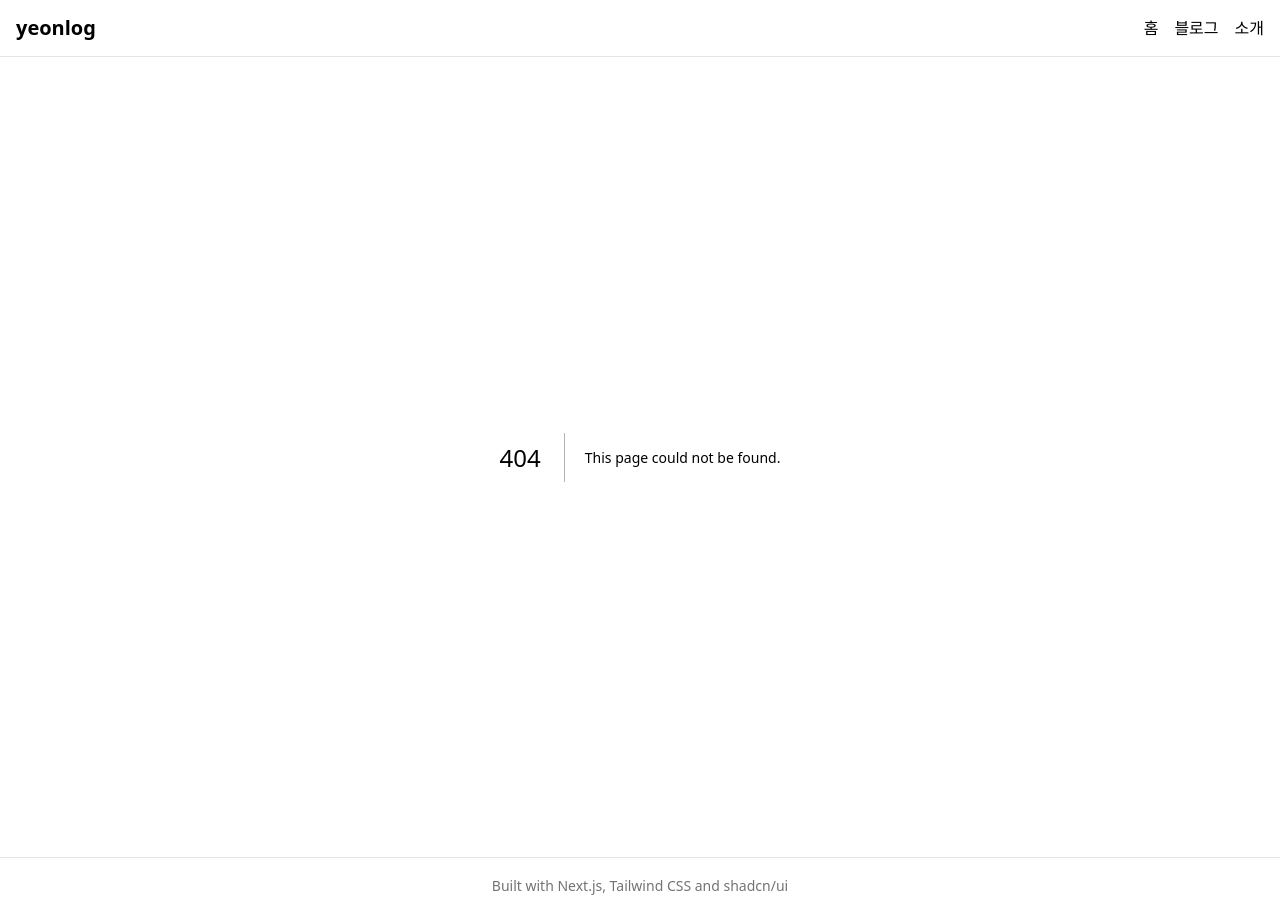
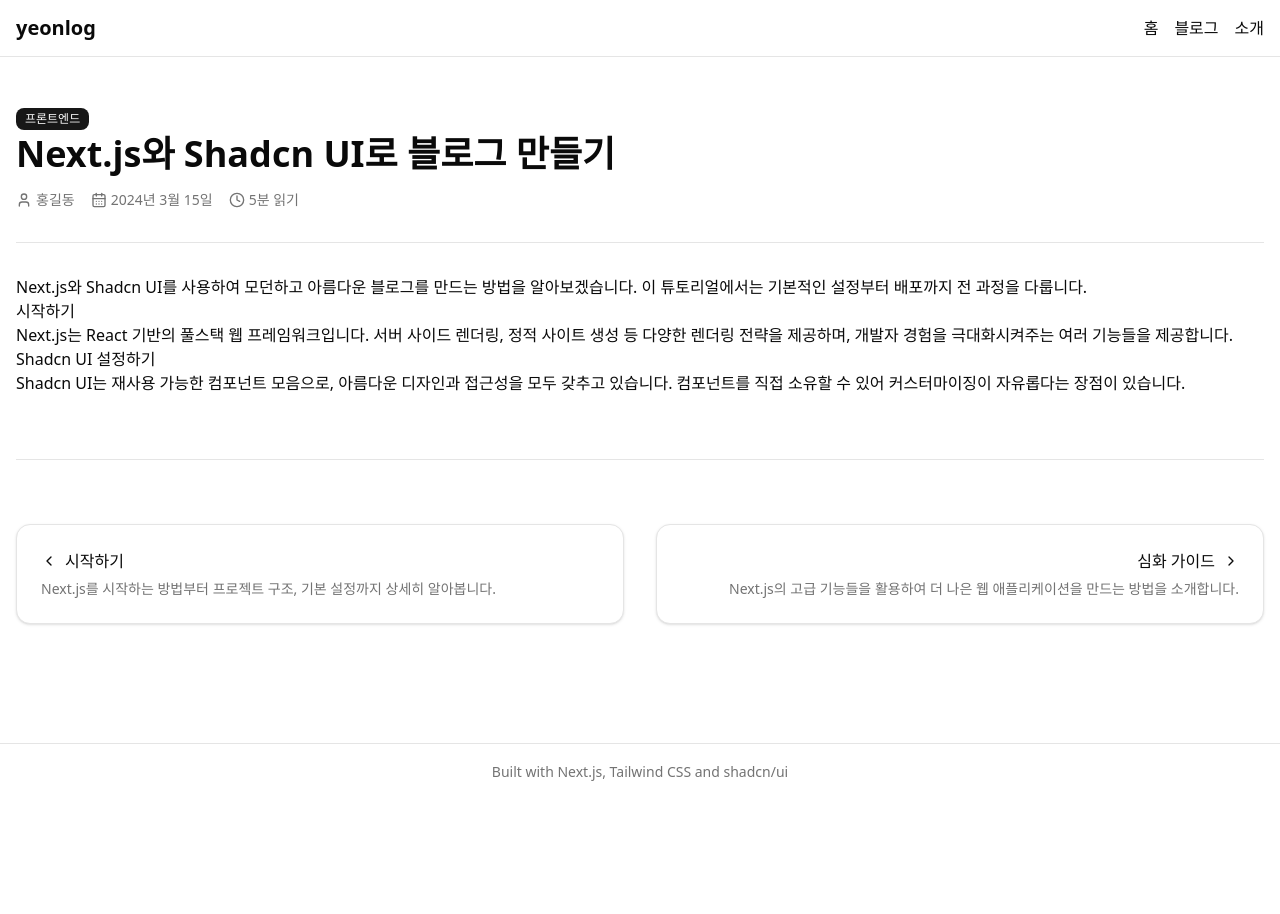
Before and after one commit to yeooonn/yeonlog, a Next.js app: page /blog/1 in a window 1280 px wide. Before the commit this address had no page. After the commit the page ends 800 px from the top, so only its background shows below. Built offline with nearby package versions, Linux system fonts and the light colour scheme.

Commit message:
Feat: 블로그 상세페이지 개발
- 동적 라우트 구현
- URL 추가

```diff
--- /dev/null
+++ b/app/blog/[id]/page.tsx
@@ -0,0 +1,91 @@
+import Link from 'next/link';
+import { Separator } from '@/components/ui/separator';
+import { Badge } from '@/components/ui/badge';
+import { CalendarDays, Clock, User } from 'lucide-react';
+import { ChevronLeft, ChevronRight } from 'lucide-react';
+import { Card, CardHeader, CardTitle, CardDescription } from '@/components/ui/card';
+
+export default function BlogPost() {
+  return (
+    <article className="container mx-auto px-4 py-12">
+      {/* 블로그 헤더 */}
+      <div className="space-y-4">
+        <div className="space-y-1">
+          <Badge>프론트엔드</Badge>
+          <h1 className="text-4xl font-bold">Next.js와 Shadcn UI로 블로그 만들기</h1>
+        </div>
+
+        {/* 메타 정보 */}
+        <div className="text-muted-foreground flex gap-4 text-sm">
+          <div className="flex items-center gap-1">
+            <User className="h-4 w-4" />
+            <span>홍길동</span>
+          </div>
+          <div className="flex items-center gap-1">
+            <CalendarDays className="h-4 w-4" />
+            <span>2024년 3월 15일</span>
+          </div>
+          <div className="flex items-center gap-1">
+            <Clock className="h-4 w-4" />
+            <span>5분 읽기</span>
+          </div>
+        </div>
+      </div>
+
+      <Separator className="my-8" />
+
+      {/* 블로그 본문 */}
+      <div className="prose prose-slate dark:prose-invert max-w-none">
+        <p className="lead">
+          Next.js와 Shadcn UI를 사용하여 모던하고 아름다운 블로그를 만드는 방법을 알아보겠습니다. 이
+          튜토리얼에서는 기본적인 설정부터 배포까지 전 과정을 다룹니다.
+        </p>
+
+        <h2>시작하기</h2>
+        <p>
+          Next.js는 React 기반의 풀스택 웹 프레임워크입니다. 서버 사이드 렌더링, 정적 사이트 생성 등
+          다양한 렌더링 전략을 제공하며, 개발자 경험을 극대화시켜주는 여러 기능들을 제공합니다.
+        </p>
+
+        <h2>Shadcn UI 설정하기</h2>
+        <p>
+          Shadcn UI는 재사용 가능한 컴포넌트 모음으로, 아름다운 디자인과 접근성을 모두 갖추고
+          있습니다. 컴포넌트를 직접 소유할 수 있어 커스터마이징이 자유롭다는 장점이 있습니다.
+        </p>
+      </div>
+
+      <Separator className="my-16" />
+
+      {/* 이전/다음 포스트 네비게이션 */}
+      <nav className="grid grid-cols-2 gap-8">
+        <Link href="/blog/previous-post">
+          <Card className="group hover:bg-muted/50 transition-colors">
+            <CardHeader>
+              <CardTitle className="flex items-center gap-2 text-base font-medium">
+                <ChevronLeft className="h-4 w-4" />
+                <span>시작하기</span>
+              </CardTitle>
+              <CardDescription className="line-clamp-2">
+                Next.js를 시작하는 방법부터 프로젝트 구조, 기본 설정까지 상세히 알아봅니다.
+              </CardDescription>
+            </CardHeader>
+          </Card>
+        </Link>
+
+        <Link href="/blog/next-post" className="text-right">
+          <Card className="group hover:bg-muted/50 transition-colors">
+            <CardHeader>
+              <CardTitle className="flex items-center justify-end gap-2 text-base font-medium">
+                <span>심화 가이드</span>
+                <ChevronRight className="h-4 w-4" />
+              </CardTitle>
+              <CardDescription className="line-clamp-2">
+                Next.js의 고급 기능들을 활용하여 더 나은 웹 애플리케이션을 만드는 방법을 소개합니다.
+              </CardDescription>
+            </CardHeader>
+          </Card>
+        </Link>
+      </nav>
+    </article>
+  );
+}
--- a/components/common/Header.tsx
+++ b/components/common/Header.tsx
@@ -5,14 +5,14 @@ const Header = () => {
   return (
     <header className="sticky top-0 z-50 border-b bg-white">
       <div className="container mx-auto flex h-14 items-center px-4">
-        <Link href="#" className="text-xl font-semibold">
+        <Link href="/" className="text-xl font-semibold">
           <span className="font-bold">yeonlog</span>
         </Link>
         <nav className="ml-auto flex items-center gap-4">
           <Link href={URL.HOME} className="hover:text-primary font-medium">
             홈
           </Link>
-          <Link href={URL.BLOG} className="hover:text-primary font-medium">
+          <Link href={URL.BLOG.getBlogPost(1)} className="hover:text-primary font-medium">
             블로그
           </Link>
           <Link href={URL.ABOUT.PROFILE} className="hover:text-primary font-medium">
--- a/constants/Url.tsx
+++ b/constants/Url.tsx
@@ -1,6 +1,8 @@
 const URL = {
   HOME: '/',
-  BLOG: '/blog',
+  BLOG: {
+    getBlogPost: (id: number) => `/blog/${id}`,
+  },
   ABOUT: {
     PROFILE: '/about',
     SKILLS: '/about/skills',
```
